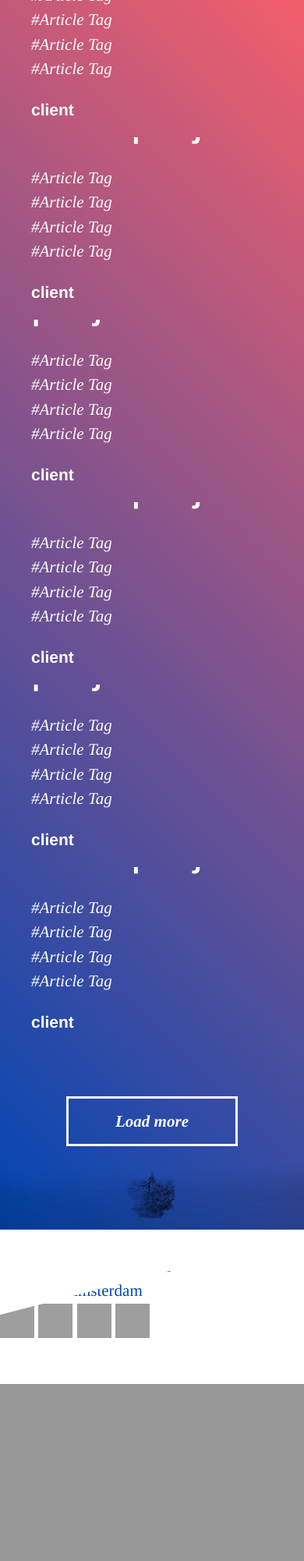
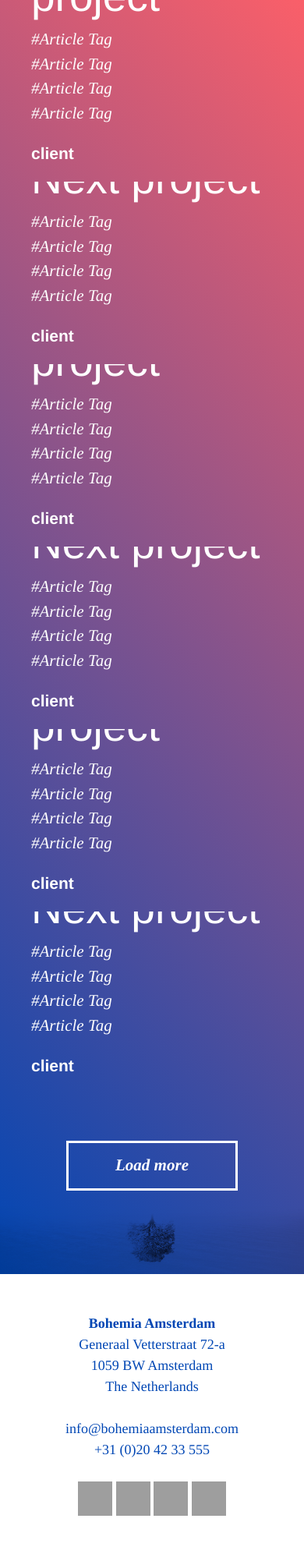
Before and after one commit to sebtp/bohemia, a PHP site: page /overview-work.html in a window 390 px wide. Shown: the part 564-2566 px from the top of the page at 78% size. Before the commit the page ends 2339 px from the top, so only its background shows below. Run offline with PHP 8.4, Linux system fonts and the light colour scheme; some libraries are stand-ins or nearby versions; grey boxes are pictures that could not be loaded.

Commit message:
Work overview
Hero content and no rows between post-items

```diff
--- a/atomic-docs/css/main.css
+++ b/atomic-docs/css/main.css
@@ -76,6 +76,9 @@ body {
 .relative {
   position: relative; }
 
+strong {
+  font-weight: 700; }
+
 .container-fluid, .container, .container-full {
   margin-right: auto;
   margin-left: auto; }
@@ -117,6 +120,10 @@ body {
   -ms-flex-direction: column-reverse;
   flex-direction: column-reverse; }
 
+/*
+ * Name: xs
+ * Desc: Vertical mobile
+ */
 .col-xs, .col-xs-1, .col-xs-2, .col-xs-3, .col-xs-4, .col-xs-5, .col-xs-6, .col-xs-7, .col-xs-8, .col-xs-9, .col-xs-10, .col-xs-11, .col-xs-12, .col-xs-offset-0, .col-xs-offset-1, .col-xs-offset-2, .col-xs-offset-3, .col-xs-offset-4, .col-xs-offset-5, .col-xs-offset-6, .col-xs-offset-7, .col-xs-offset-8, .col-xs-offset-9, .col-xs-offset-10, .col-xs-offset-11, .col-xs-offset-12 {
   box-sizing: border-box;
   -webkit-box-flex: 0;
@@ -281,6 +288,10 @@ body {
   -ms-flex-order: 1;
   order: 1; }
 
+/*
+ * Name: sm
+ * Desc: Vertical tablets or landscape mobile
+ */
 @media only screen and (min-width: 48rem) {
   .container {
     width: 49rem; }
@@ -413,6 +424,10 @@ body {
     -ms-flex-order: 1;
     order: 1; } }
 
+/*
+ * Name: md
+ * Desc: Lanscape tablets and small desktop
+ */
 @media only screen and (min-width: 64rem) {
   .container {
     width: 65rem; }
@@ -545,6 +560,10 @@ body {
     -ms-flex-order: 1;
     order: 1; } }
 
+/*
+ * Name: lg
+ * Desc: Large desktop
+ */
 @media only screen and (min-width: 75rem) {
   .container {
     width: 96%;
@@ -804,14 +823,25 @@ button {
   font-size: 2.1rem;
   font-style: italic;
   font-weight: 700;
-  line-height: 0.8; }
-
-button.outline {
+  line-height: 0.8;
   height: 6.4rem;
   padding: 0 6rem;
-  margin: 6rem auto 2rem;
-  border: 3px solid #ffffff;
+  border-width: 3px;
+  border-style: solid;
   color: #ffffff; }
+
+button.outline {
+  border-color: #ffffff;
+  margin: 6rem auto 2rem; }
+
+button.red-btn {
+  border-color: #fa5f69;
+  background-image: -webkit-linear-gradient(45deg, #0046b4, #fa5f69);
+  background-image: -moz-linear-gradient(45deg, #0046b4, #fa5f69);
+  background-image: -o-linear-gradient(45deg, #0046b4, #fa5f69);
+  background-image: -ms-linear-gradient(45deg, #0046b4, #fa5f69);
+  background-image: linear-gradient(45deg, #0046b4, #fa5f69);
+  margin: 2rem 0; }
 
 /* scss/atoms/_hamburger.scss */
 /* hamburger button */
@@ -883,7 +913,7 @@ button.outline {
 
 .overview-work h1,
 .overview-blog h1 {
-  padding: 4.644rem 0;
+  padding: 7.74rem 0;
   line-height: 0.6; }
 
 h2 {
@@ -958,6 +988,36 @@ h1, h2, h3, h4, h5, h6, .title {
     .single-work h1 {
       font-size: 10.8rem; } }
 
+.overview-work h1,
+.overview-blog h1,
+.overview-about h1 {
+  font-size: 10.8rem; }
+  @media screen and (min-width: 48rem) {
+    .overview-work h1,
+    .overview-blog h1,
+    .overview-about h1 {
+      font-size: calc(10.8rem + 7.2 * ((100vw - 76.8rem) / 43.2)); } }
+  @media screen and (min-width: 75rem) {
+    .overview-work h1,
+    .overview-blog h1,
+    .overview-about h1 {
+      font-size: 18rem; } }
+
+.overview-work h2,
+.overview-blog h2,
+.overview-about h2 {
+  font-size: 5.5rem; }
+  @media screen and (min-width: 48rem) {
+    .overview-work h2,
+    .overview-blog h2,
+    .overview-about h2 {
+      font-size: calc(5.5rem + 3.5 * ((100vw - 76.8rem) / 43.2)); } }
+  @media screen and (min-width: 75rem) {
+    .overview-work h2,
+    .overview-blog h2,
+    .overview-about h2 {
+      font-size: 9rem; } }
+
 h3 {
   font-weight: 100;
   font-size: 4rem;
@@ -998,11 +1058,23 @@ h6 {
 }*/
 /* scss/atoms/_hero.scss */
 .hero {
-  height: 60vh;
+  min-height: 66.66666vh;
   overflow: hidden;
   background-size: cover;
   background-position: center;
   background-blend-mode: screen; }
+  .hero .white-bg {
+    padding: 2rem;
+    font-family: "brandon-grotesque", Gotham, "Helvetica Neue", Helvetica, Arial, sans-serif;
+    font-weight: 100; }
+    .hero .white-bg {
+      font-size: 2.1rem; }
+      @media screen and (min-width: 48rem) {
+        .hero .white-bg {
+          font-size: calc(2.1rem + 0.7 * ((100vw - 76.8rem) / 43.2)); } }
+      @media screen and (min-width: 75rem) {
+        .hero .white-bg {
+          font-size: 2.8rem; } }
 
 .clip-svg-hero {
   -webkit-clip-path: url("#clip-polygon-hero");
@@ -1101,8 +1173,6 @@ time {
     font-weight: 700; }
   #header .logo {
     font-size: 2.8rem; }
-    #header .logo strong {
-      font-weight: 700; }
 
 #header div > div:nth-child(1) {
   text-align: left; }
@@ -1298,13 +1368,13 @@ time {
         .post-item .post-item-inner {
           bottom: 4rem; } }
     .post-item .post-item-inner h3 {
-      font-size: 5.5rem; }
+      font-size: 10.8rem; }
       @media screen and (min-width: 64rem) {
         .post-item .post-item-inner h3 {
-          font-size: calc(5.5rem + 5.3 * ((100vw - 102.4rem) / 204.8)); } }
+          font-size: calc(10.8rem + 7.2 * ((100vw - 102.4rem) / 204.8)); } }
       @media screen and (min-width: 192rem) {
         .post-item .post-item-inner h3 {
-          font-size: 10.8rem; } }
+          font-size: 18rem; } }
     .post-item .post-item-inner h3 {
       margin-bottom: 2rem; }
       @media screen and (min-width: 48rem) {
@@ -1376,9 +1446,10 @@ blockquote > div.row {
   clip-path: url("#clip-polygon-footer"); }
 
 footer {
-  width: 100%;
-  background: #ffffff; }
+  background: #ffffff;
+  font-size: 1.8rem; }
   footer .row {
+    padding-top: 5rem;
     padding-bottom: 5rem; }
 
 /* scss/organisms/_next_prev.scss */
--- a/atomic-docs/scss/atoms/_buttons.scss
+++ b/atomic-docs/scss/atoms/_buttons.scss
@@ -6,14 +6,20 @@ button {
 	font-style: italic;
 	font-weight: $bold;
 	line-height: $big-lh;
+	height: 6.4rem;
+	padding: 0 6rem;
+	border-width: 3px;
+	border-style: solid;
+	color: $white;
 }
 
 button.outline {
-	height: 6.4rem;
-	padding: 0 6rem;
+	border-color: $white;
 	margin: 6rem auto 2rem;
+}
 
-	border: 3px solid $white;
-
-	color: $white;
+button.red-btn {
+	border-color: $red;
+	@include linear-gradient-img(45deg,$blue,$red);
+	margin: 2rem 0;
 }
--- a/atomic-docs/scss/atoms/_headings.scss
+++ b/atomic-docs/scss/atoms/_headings.scss
@@ -72,6 +72,18 @@ h1, h2, h3, h4, h5, h6, .title {
 	@include fluid-type(font-size, $bp-sm, $bp-lg, $h1-single-min, $h1-single-max);
 }
 
+.overview-work h1,
+.overview-blog h1,
+.overview-about h1 {
+	@include fluid-type(font-size, $bp-sm, $bp-lg, $h1-overview-min, $h1-overview-max);
+}
+
+.overview-work h2,
+.overview-blog h2,
+.overview-about h2 {
+	@include fluid-type(font-size, $bp-sm, $bp-lg, $h2-overview-min, $h2-overview-max);
+}
+
 h3 {
 
 	font-weight: $light;
--- a/atomic-docs/scss/atoms/_hero.scss
+++ b/atomic-docs/scss/atoms/_hero.scss
@@ -1,12 +1,18 @@
 /* scss/atoms/_hero.scss */
 
 .hero {
-	height: 60vh; //same height as a post-item
+	min-height: 66.66666vh; //same height as a post-item
 	overflow: hidden;
 	background-size: cover;
 	background-position: center;
 	background-blend-mode: screen;
 
+	.white-bg {
+		padding: 2rem;
+		font-family: $headline-font;
+		@include fluid-type(font-size, $bp-sm, $bp-lg, $hero-type-min, $hero-type-max);
+		font-weight: $light;
+	}
 }
 
 .single-blog .hero {
--- a/atomic-docs/scss/molecules/_header.scss
+++ b/atomic-docs/scss/molecules/_header.scss
@@ -30,9 +30,6 @@
 
 	.logo {
 		font-size: $header-type;
-		strong {
-			font-weight: $bold;
-		}
 	}
 
 
--- a/atomic-docs/scss/organisms/_footer.scss
+++ b/atomic-docs/scss/organisms/_footer.scss
@@ -6,11 +6,11 @@
 }
 
 footer {
-	//position: absolute;
-	width: 100%;
+
 	background: $white;
-	//margin-top: -16.5rem;
+	font-size: $footer-type;
 	.row {
+		padding-top: 5rem;
 		padding-bottom: 5rem;
 	}
 }
--- a/atomic-docs/scss/utilities/_base.scss
+++ b/atomic-docs/scss/utilities/_base.scss
@@ -18,3 +18,7 @@ body {
 .relative {
 	position: relative;
 }
+
+strong {
+	font-weight: $bold;
+}
--- a/atomic-docs/scss/utilities/_variables.scss
+++ b/atomic-docs/scss/utilities/_variables.scss
@@ -59,14 +59,22 @@
 		$h2-single-max:			$size6;
 
 		//post-item-title
-		$h1-overview-min:		$size6;
-		$h1-overview-max:		$size8;
+		$h1-overview-min:		$size8;
+		$h1-overview-max:		$size9;
 
-		$client-type: $size4;
+		//post-item-title
+		$h2-overview-min:		$size6;
+		$h2-overview-max:		$size7;
+
+		// hero
+		$hero-type-min: $size3;
+		$hero-type-max: $size4;
+
 
 		$small-type: $size1;		// blockquote author,
 		$sidebar-type: $size2;		// sidebar, date
 		$header-type: $size4;		// phone, logo
+		$footer-type: $size2;		// footer
 		$body-size: $size3;			// body
 		$h2-single: $size6; 		// H2, blockquote,
 		$h3-single: $size5;			// H3
--- a/overview-work.html
+++ b/overview-work.html
@@ -82,8 +82,16 @@
 			</div>
 		</header>
 
-<!-- 	The hero image. echo the url at PHPHERE-->
-		<div class="hero" style="background-image: url(http://lorempixel.com/1920/1080)"></div>
+<!-- 	The hero image. echo the url instead of: http://lorempixel.com/1920/1080-->
+		<div class="hero container-full" style="background-image: url(http://lorempixel.com/1920/1080)">
+			<div class="row">
+				<div class="col-xs col-sm-6 col-md-5 col-md-offset-1 col-lg-4">
+					<h1>Work</h1>
+					<div class="white-bg">Our aim is to make sure you reach your target group constantly and consistently. Meticulous strategy, smart branding, clever campaigns and top notch design are always found in our toolbox.</div>
+					<button class="red-btn">Other clients</button>
+				</div>
+			</div>
+		</div>
 
 <!-- 	The main content -->
 		<main class="container-full work-bg">
@@ -92,7 +100,7 @@
 					<img src="http://lorempixel.com/1920/1080" alt="">
 					<div class="row post-item-inner">
 						<div class="col-xs-11">
-							<h3 class="col-xs" >Previous project</h3>
+							<h2 class="col-xs" >Previous project</h2>
 							<div class="tags col-xs-9">
 								<ul>
 									<li>#Article Tag</li>
@@ -109,7 +117,7 @@
 					<img src="http://lorempixel.com/1920/1080" alt="">
 					<div class="row post-item-inner">
 						<div class="col-xs-12">
-							<h3 class="col-xs">Next project</h3>
+							<h2 class="col-xs">Next project</h2>
 							<div class="tags col-xs-9">
 								<ul>
 									<li>#Article Tag</li>
@@ -122,13 +130,11 @@
 						</div>
 					</div>
 				</a>
-			</div>
-			<div class="row">
 				<a href="" class="col-xs-12 col-md-6 post-item">
 					<img src="http://lorempixel.com/1920/1080" alt="">
 					<div class="row post-item-inner">
 						<div class="col-xs-11">
-							<h3 class="col-xs" >Previous project</h3>
+							<h2 class="col-xs" >Previous project</h2>
 							<div class="tags col-xs-9">
 								<ul>
 									<li>#Article Tag</li>
@@ -145,7 +151,7 @@
 					<img src="http://lorempixel.com/1920/1080" alt="">
 					<div class="row post-item-inner">
 						<div class="col-xs-12">
-							<h3 class="col-xs">Next project</h3>
+							<h2 class="col-xs">Next project</h2>
 							<div class="tags col-xs-9">
 								<ul>
 									<li>#Article Tag</li>
@@ -158,12 +164,12 @@
 						</div>
 					</div>
 				</a>
-			</div><div class="row">
+
 				<a href="" class="col-xs-12 col-md-6 post-item">
 					<img src="http://lorempixel.com/1920/1080" alt="">
 					<div class="row post-item-inner">
 						<div class="col-xs-11">
-							<h3 class="col-xs" >Previous project</h3>
+							<h2 class="col-xs" >Previous project</h2>
 							<div class="tags col-xs-9">
 								<ul>
 									<li>#Article Tag</li>
@@ -180,7 +186,7 @@
 					<img src="http://lorempixel.com/1920/1080" alt="">
 					<div class="row post-item-inner">
 						<div class="col-xs-12">
-							<h3 class="col-xs">Next project</h3>
+							<h2 class="col-xs">Next project</h2>
 							<div class="tags col-xs-9">
 								<ul>
 									<li>#Article Tag</li>
@@ -204,15 +210,18 @@
 			</div>
 		</main>
 
-<!-- 	Prev/Next -->
-
-
 <!-- 	Footer -->
-		<footer class="container-full clip-svg-footer">
-			<div class="row">
-				<div class="col-md-4 col-md-offset-8">
+		<footer class="container-fluid">
+			<div class="row center-xs end-md">
+				<div class="col-xs">
 					<div><strong>Bohemia Amsterdam</strong></div>
-					<div>Generaal Vetterstraat 72-a<br>1059 BW Amsterdam</div>
+					<div>
+						Generaal Vetterstraat 72-a<br>
+						1059 BW Amsterdam<br>
+						The Netherlands<br><br>
+						info@bohemiaamsterdam.com<br>
+						+31 (0)20 42 33 555<br><br>
+					</div>
 					<div>
 						<span><a href="#"><img src="http://lorempixel.com/44/44" ></a></span>
 						<span><a href="#"><img src="http://lorempixel.com/44/44" ></a></span>
```
Also changed, not shown: atomic-docs/scss/utilities/_grid.scss (+20 -0 lines).
